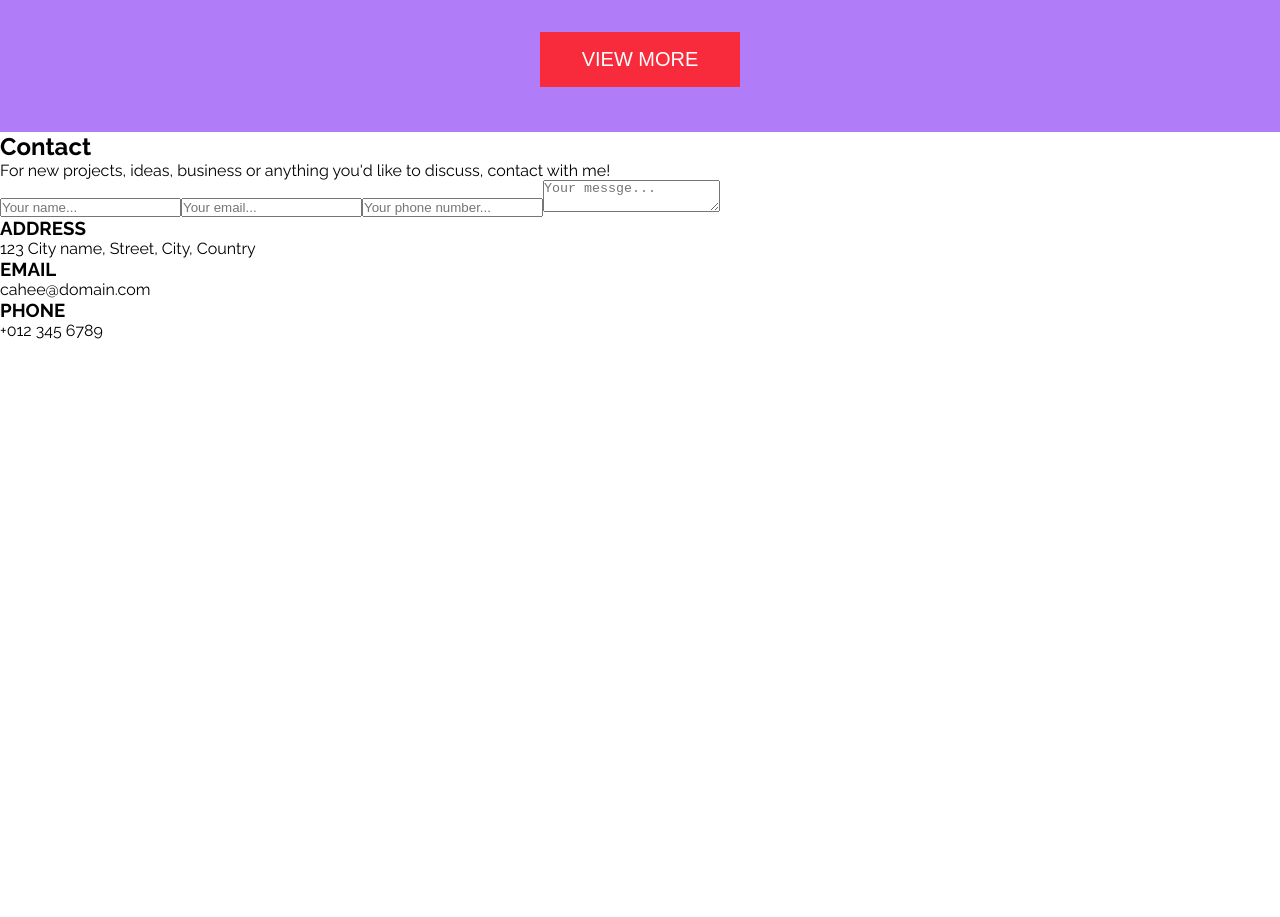
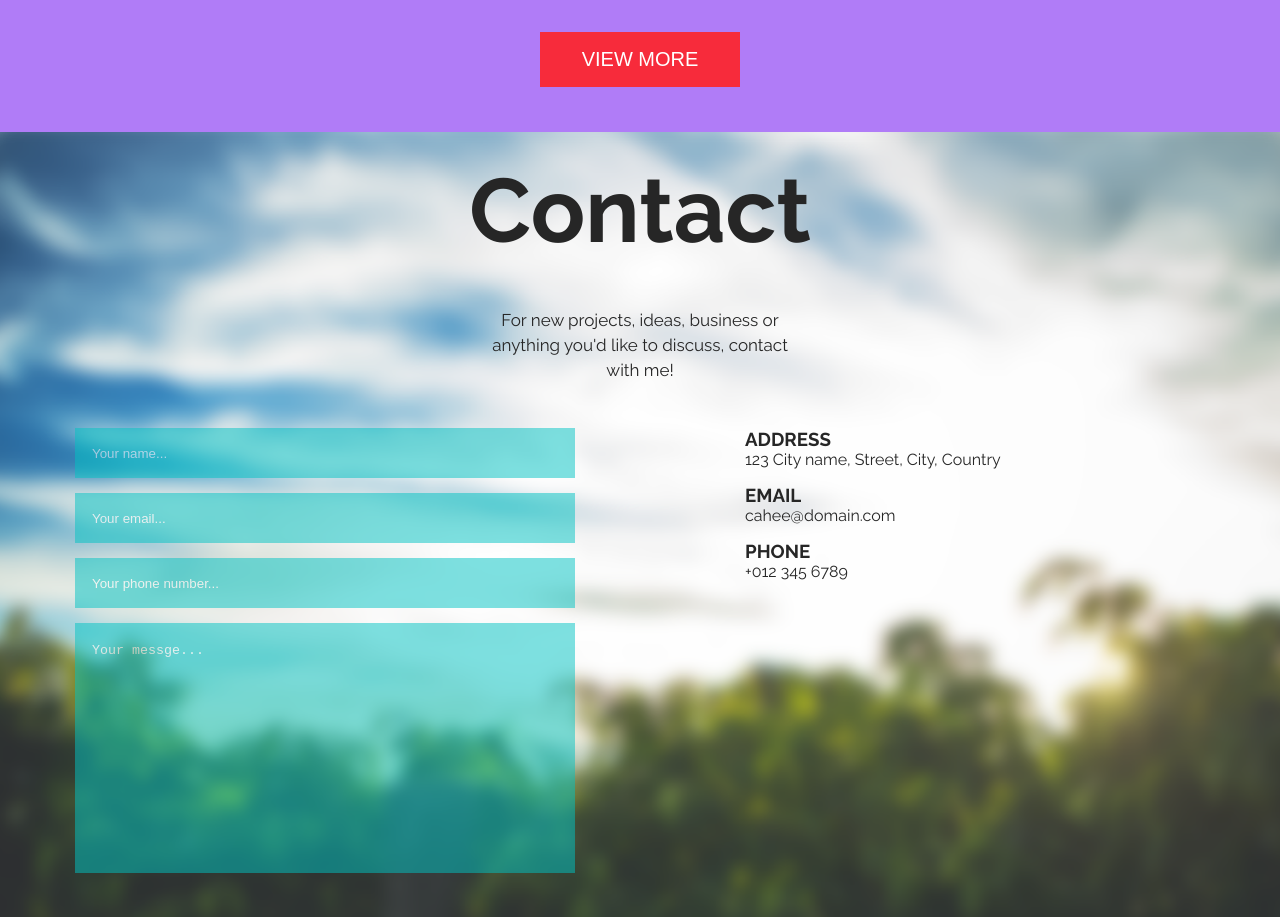
Before and after one commit to PaxRimi/Cahee, a React (Create React App) app: page / in a window 1280 px wide. Shown: the part 4400-5317 px from the top of the page. Before the commit the page ends 4740 px from the top, so only its background shows below. Built offline with nearby package versions, Linux system fonts and the light colour scheme.

Commit message:
Add style to contact section

```diff
--- a/src/App.css
+++ b/src/App.css
@@ -421,6 +421,97 @@ i{
     background-color: #A9000C;
 }
 
+.contact{
+    width: 100%;
+    background-image: url("./images/park.png");
+    background-size: cover;
+    background-position: center;
+    padding: 25px 0;
+    color: #262626;
+}
+
+.contact .container{
+    width: 100%;
+    max-width: 1170px;
+    height: 100%;
+    margin: 0 auto;
+    display: flex;
+    flex-direction: column;
+    align-items: center;
+    background-color: rgba(255,255,255, 0.3);
+}
+
+.contact h2{
+    font-size: 50px;
+    font-weight: bold;
+}
+
+.contact .container > p {
+    font-size: 15px;
+    padding: 15px 10px;
+    text-align: center;
+}
+
+.contact form{
+    padding: 0 20px;
+}
+
+.contact form input, textarea{
+    width: 100%;
+    background-color: #00c4c4;
+    opacity: 0.5;
+    border-top: none;
+    border-right: none;
+    border-bottom: none;
+    border-left: 2px solid #00c4c4;
+    margin-bottom: 15px;
+    padding-left: 15px;
+    color: white;
+}
+
+.contact form input {
+    height: 40px;
+}
+
+.contact form textarea{
+    height: 200px;
+    resize: none;
+    padding-top: 20px;
+}
+
+.contact form input:focus, textarea:focus{
+    opacity: 1;
+    border-left: 2px solid #355b82;
+    outline: none;
+}
+
+.contact form ::-webkit-input-placeholder { /* Chrome/Opera/Safari */
+    color: white;
+}
+.contact form ::-moz-placeholder { /* Firefox 19+ */
+    color: white;
+}
+.contact form :-ms-input-placeholder { /* IE 10+ */
+    color: white;
+}
+.contact form :-moz-placeholder { /* Firefox 18- */
+    color: white;
+}
+
+input[type=number]::-webkit-inner-spin-button,
+input[type=number]::-webkit-outer-spin-button {
+    -webkit-appearance: none;
+    margin: 0;
+}
+
+.contact .address {
+    padding: 0 20px;
+}
+
+.contact .address p{
+    margin-bottom: 15px;
+}
+
 @media (min-width: 700px) {
     nav{
         display: block;
@@ -559,6 +650,26 @@ i{
         height: 45px;
         width: 150px;
         font-size: 17px;
+    }
+
+    .contact h2{
+        font-size: 65px
+    }
+
+    .contact .container > p {
+        font-size: 17px;
+        width: 342px;
+        line-height: 25px;
+        margin: 30px 0;
+    }
+    .contact .container{
+        background-color: transparent;
+    }
+
+    .contact .container > div {
+        display: flex;
+        width: 100%;
+        justify-content: space-between;
     }
 }
 
@@ -719,4 +830,24 @@ i{
         font-size: 20px;
         margin: 20px 0;
     }
+
+    .contact h2{
+        font-size: 90px;
+    }
+
+    .contact form{
+        width: 540px;
+    }
+
+    .contact form input{
+        height: 50px;
+    }
+
+    .contact form textarea{
+        height: 250px;
+    }
+
+    .contact .address{
+        width: 500px;
+    }
 }
```
